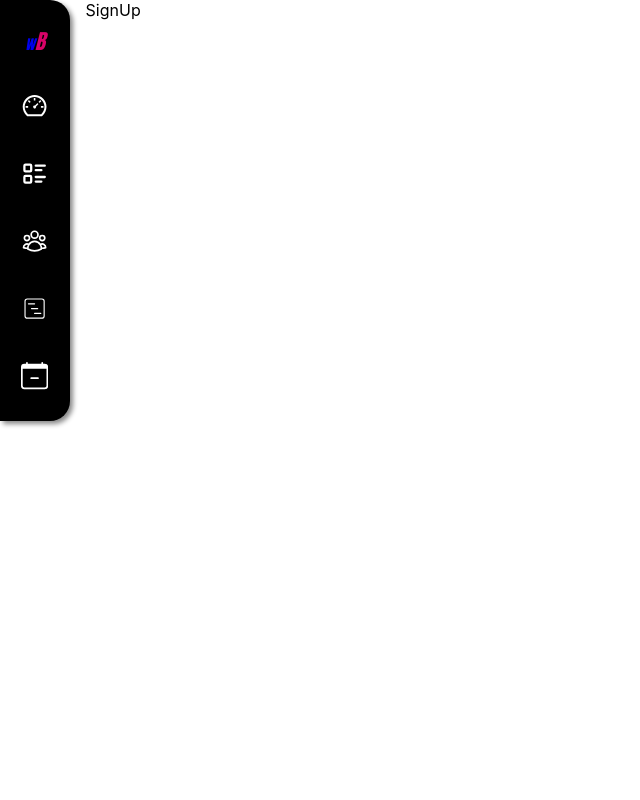
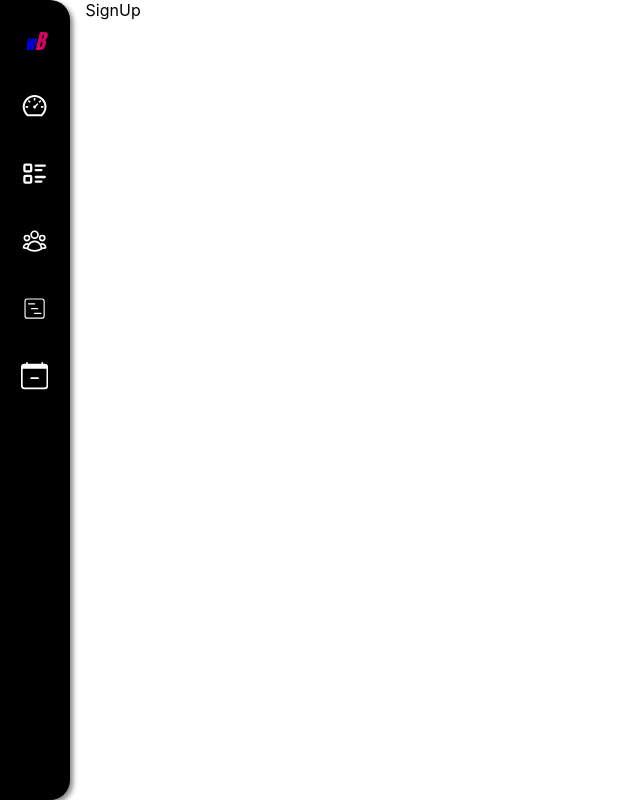
Before and after one commit to sachinelavarasan/watch-book, a React (Create React App) app: page /signup in a window 1280 px wide. Shown: the whole page, without its empty margins (0-640 px from the left). Built offline with nearby package versions, Linux system fonts and the light colour scheme.

Commit message:
sidebar ui fix

```diff
--- a/src/App.css
+++ b/src/App.css
@@ -32,12 +32,3 @@
     transform: rotate(360deg);
   }
 }
-
-.app-main-container {
-  display: flex;
-}
-
-.components {
-  margin-left: 1rem;
-  width: 90%;
-}
--- a/src/index.css
+++ b/src/index.css
@@ -13,3 +13,17 @@ body {
 code {
   font-family: source-code-pro, Menlo, Monaco, Consolas, 'Courier New', monospace;
 }
+
+.App {
+  height: 100vh;
+}
+
+.app-main-container {
+  display: flex;
+  height: 100%;
+}
+
+.components {
+  margin-left: 1rem;
+  width: 90%;
+}
```
Also changed, not shown: src/Routes.tsx (+0 -16 lines).
